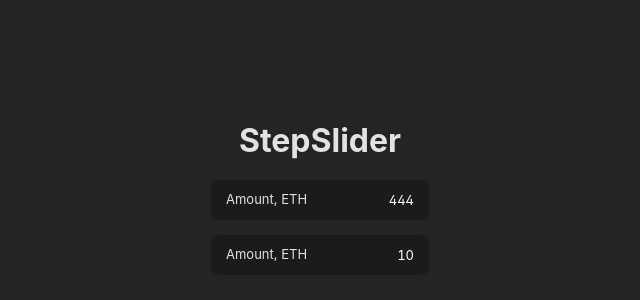
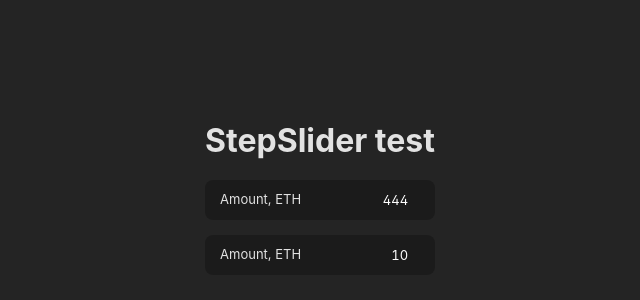
Before and after one commit to call007/step-slider, a React (Vite) app: page / in a window 1280 px wide. Shown: the part 212-512 px from the top of the page, without its empty margins (320-960 px from the left). Built offline with nearby package versions, Linux system fonts and the light colour scheme.

Commit message:
auto deploy test

```diff
--- a/src/App.tsx
+++ b/src/App.tsx
@@ -5,7 +5,7 @@ import { SecondStepSliderExample } from './components/SecondStepSliderExample';
 function App() {
   return (
     <>
-      <h1>StepSlider</h1>
+      <h1>StepSlider test</h1>
       <FirstStepSliderExample />
       <br />
       <SecondStepSliderExample />
```
